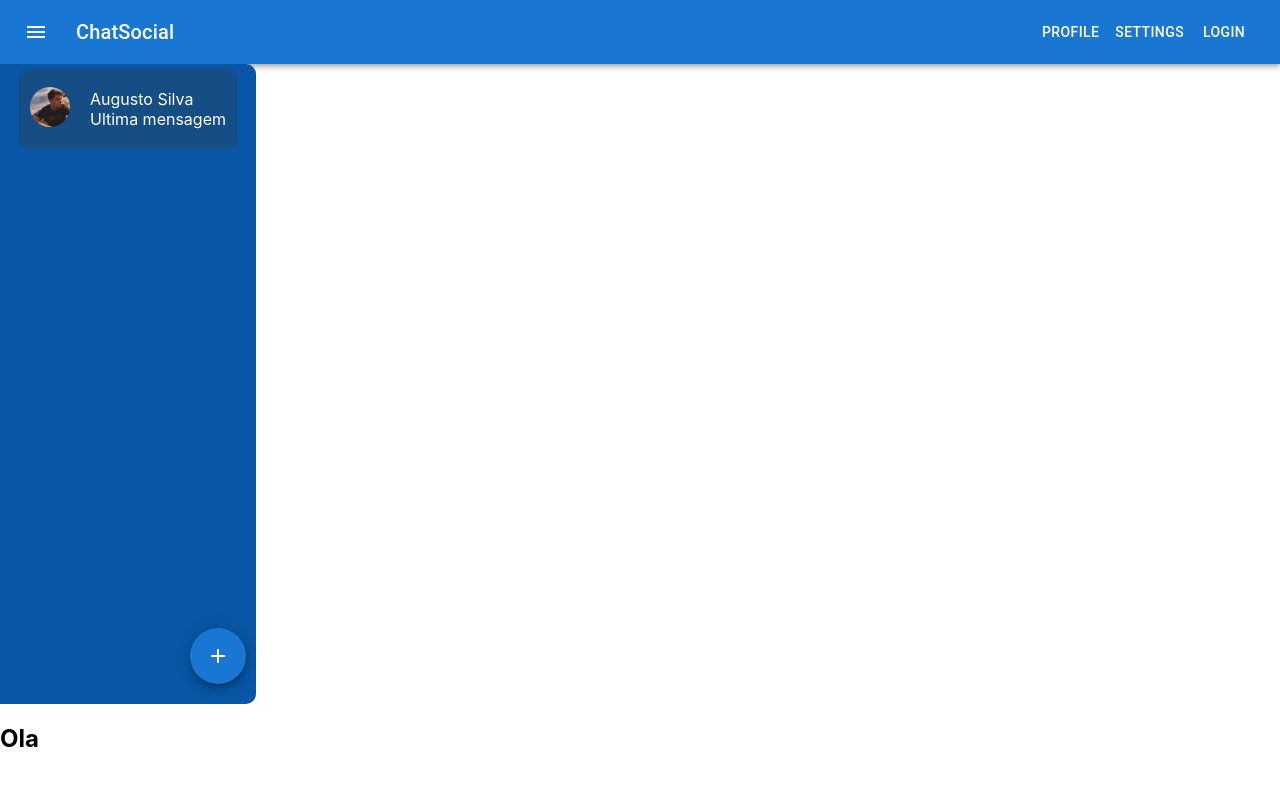
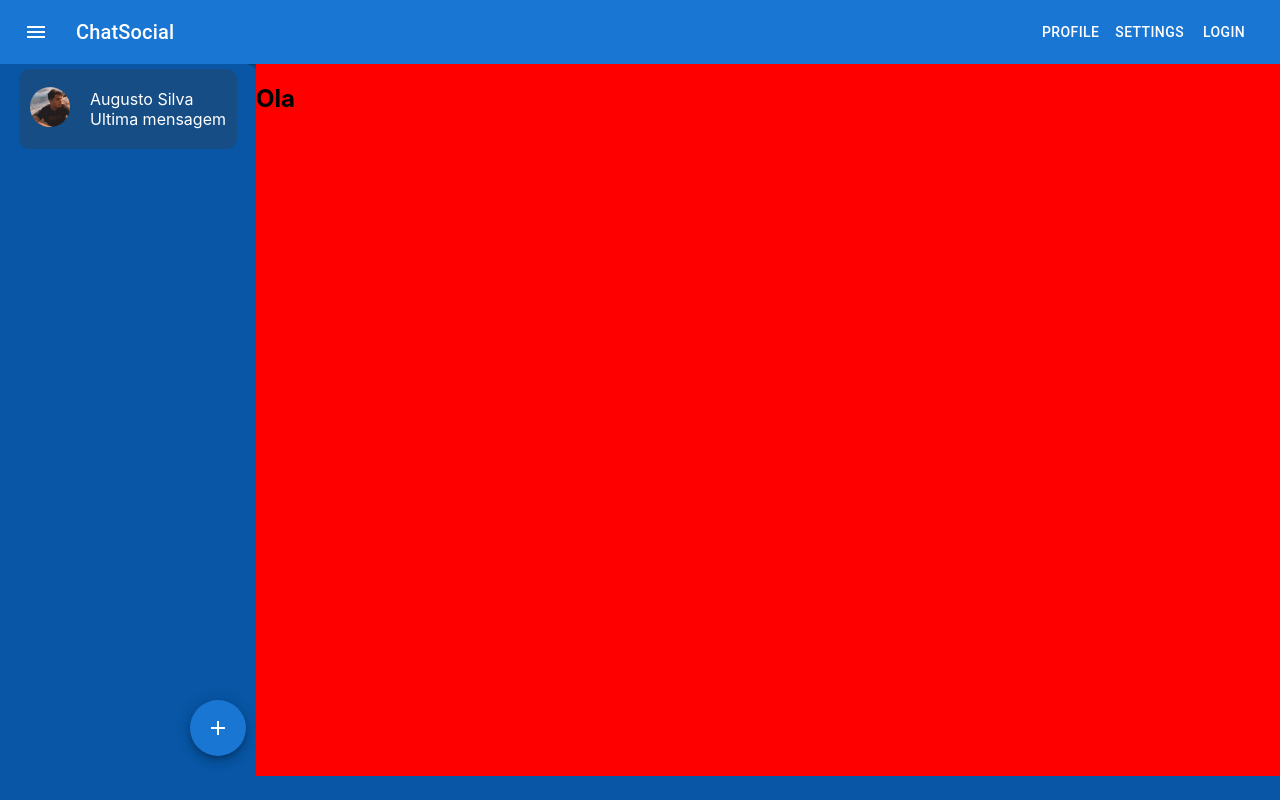
Before and after one commit to davi-souza2001/ChatSocial, a Next.js app: page / in a window 1280 px wide. Built offline with nearby package versions, Linux system fonts and the light colour scheme.

Commit message:
start made background message

```diff
--- a/src/components/MessageContent/MessageContent.module.css
+++ b/src/components/MessageContent/MessageContent.module.css
@@ -0,0 +1,5 @@
+.contentGeral{
+    background-color: red;
+    width: 80vw;
+    min-height: 89vh;
+}
--- a/src/components/MessageContent/index.tsx
+++ b/src/components/MessageContent/index.tsx
@@ -1,8 +1,8 @@
-import styles from 'MessageContent.module.css'
+import styles from './MessageContent.module.css'
 
 export default function index(){
     return (
-        <div>
+        <div className={styles.contentGeral}>
             <h2>Ola</h2>
         </div>
     )
--- a/src/pages/index.tsx
+++ b/src/pages/index.tsx
@@ -1,13 +1,17 @@
 import TopBar from '../components/TopBar'
 import ListMessages from '../components/ListMessages'
 import MessageContent from '../components/MessageContent'
+
+import styles from '../styles/Principal.module.css'
 
 export default function index() {
   return (
     <>
       <TopBar />
-      <ListMessages />
-      <MessageContent/>
+      <div className={styles.contentGeral}>
+        <ListMessages />
+        <MessageContent/>
+      </div>
     </>
   )
 }
--- /dev/null
+++ b/src/styles/Principal.module.css
@@ -0,0 +1,3 @@
+.contentGeral{
+    display: flex;
+}
--- a/src/styles/globals.css
+++ b/src/styles/globals.css
@@ -4,6 +4,7 @@ body {
   margin: 0;
   font-family: -apple-system, BlinkMacSystemFont, Segoe UI, Roboto, Oxygen,
     Ubuntu, Cantarell, Fira Sans, Droid Sans, Helvetica Neue, sans-serif;
+  background-color: #0856a5;
 }
 
 a {
```
